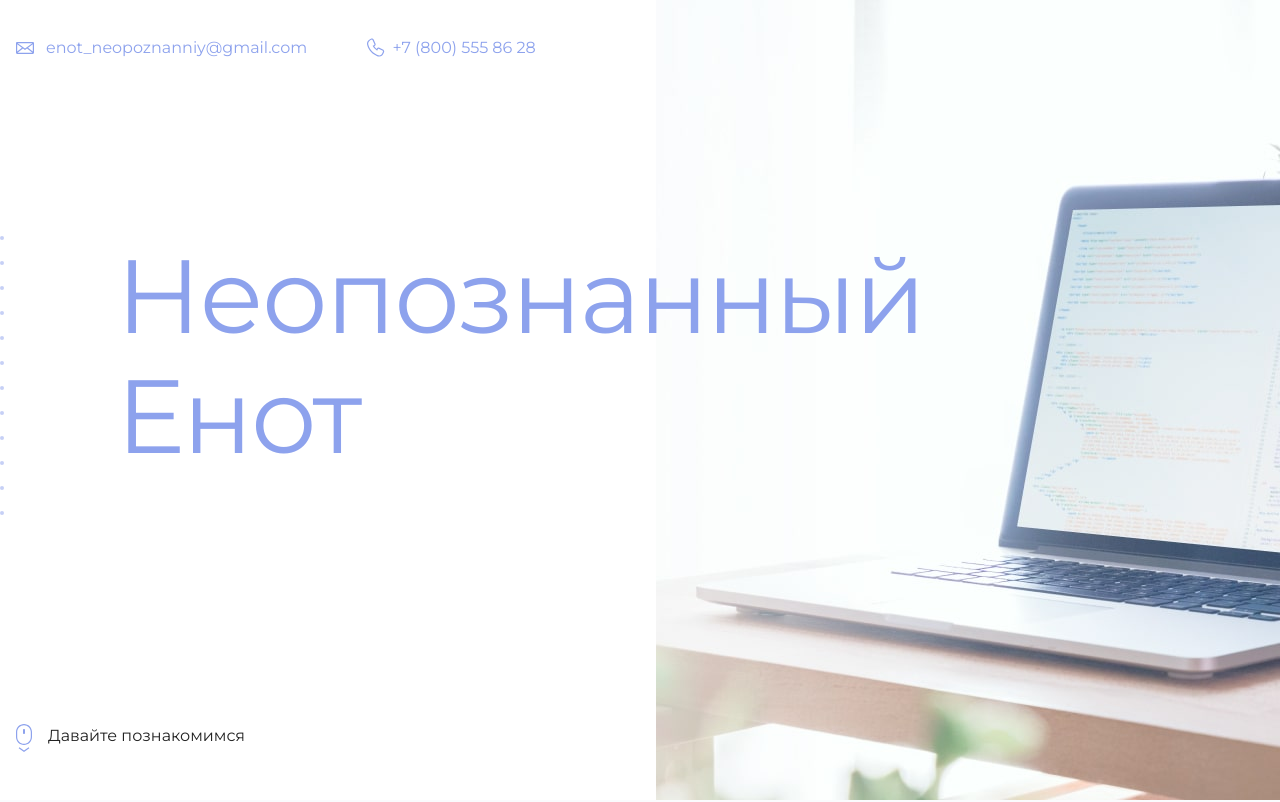
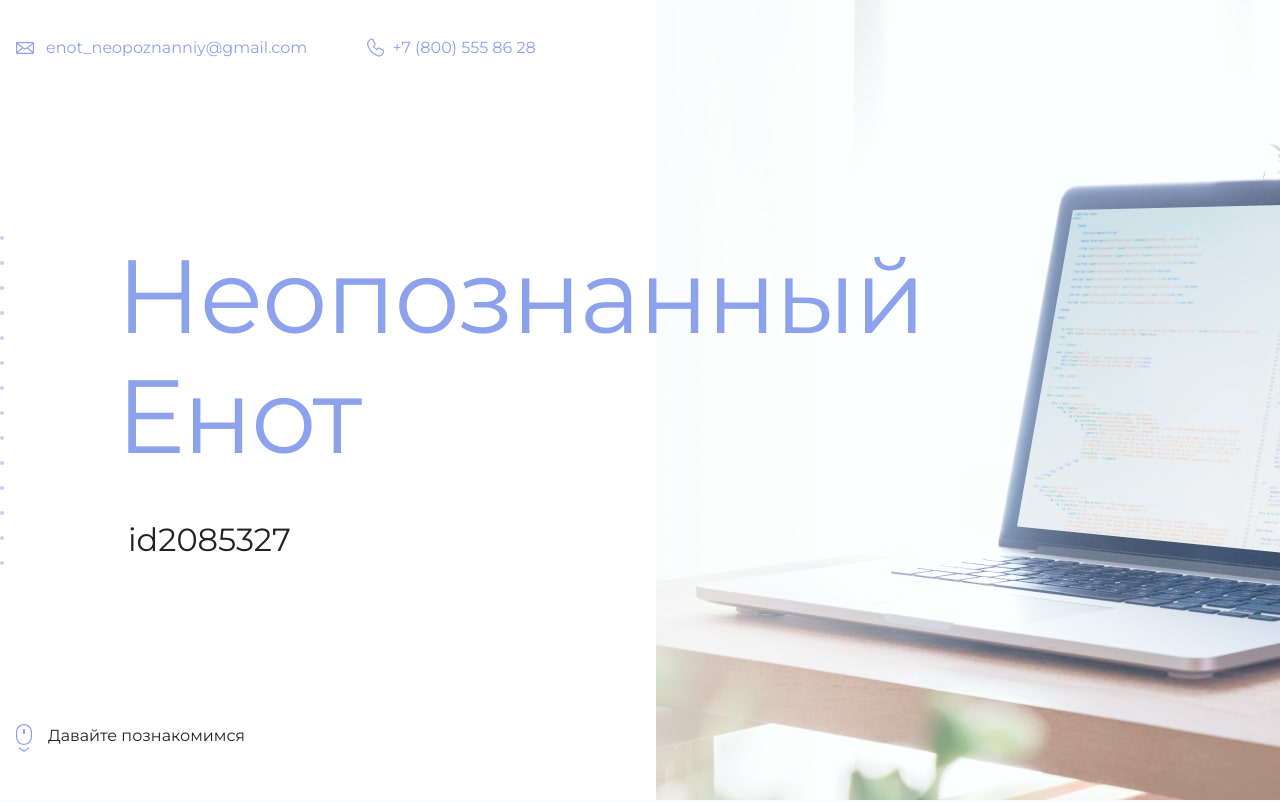
Before and after one commit to Kolenter/htmlacademy, a plain HTML site: page index.html in a window 1280 px wide. Shown: the top 802 px of the page. Drawn offline with Linux system fonts and the light colour scheme.

Commit message:
Update index.html

```diff
--- a/index.html
+++ b/index.html
@@ -19,7 +19,7 @@
       <section class="hero-image">
         <div class="container">
           <h1 class="heading">Неопознанный Енот</h1>
-          <p><!-- Тут ваш id на сайте Академии --></p>
+          <p>id2085327</p>
         </div>
       </section>
 
```
